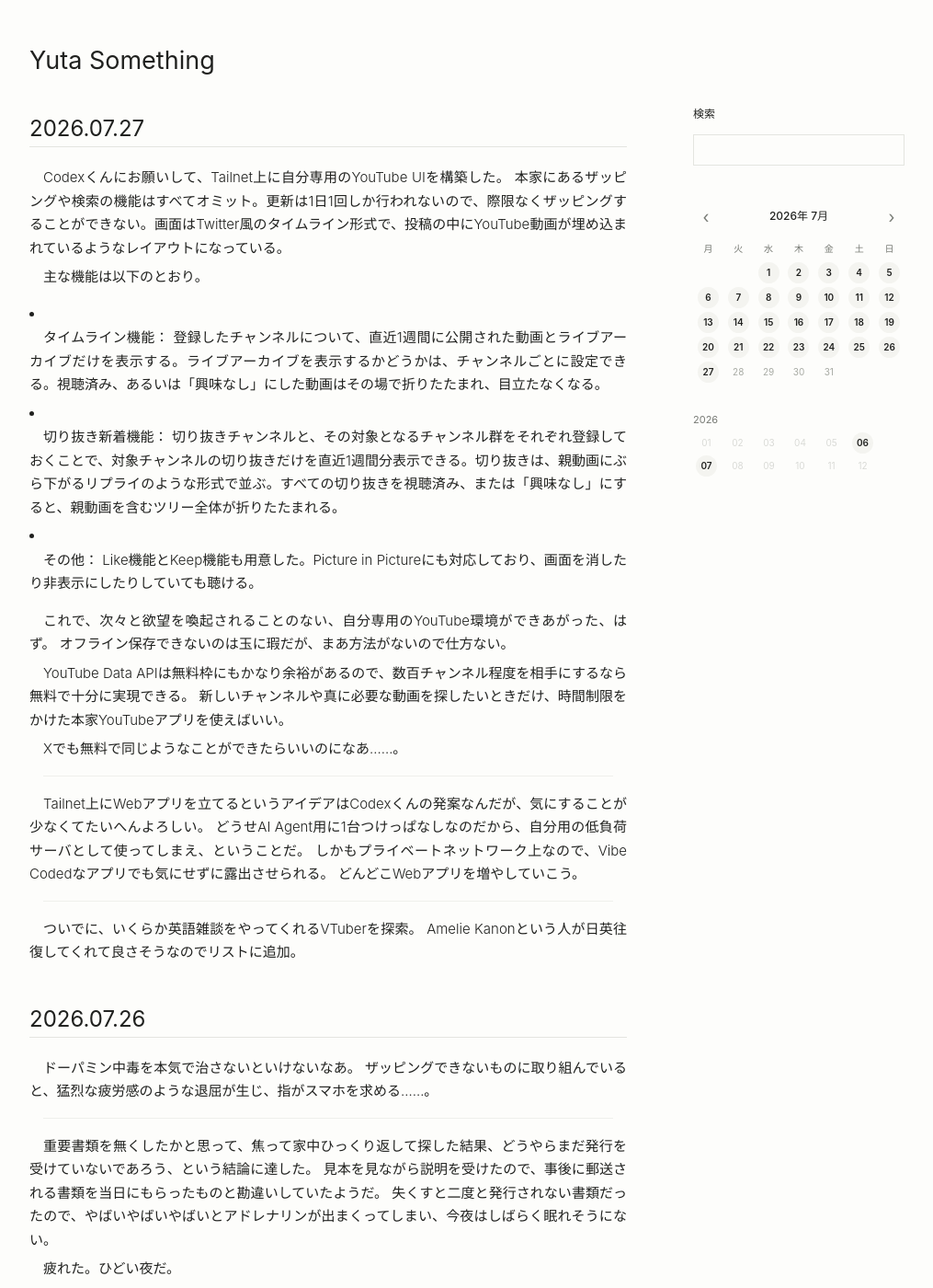
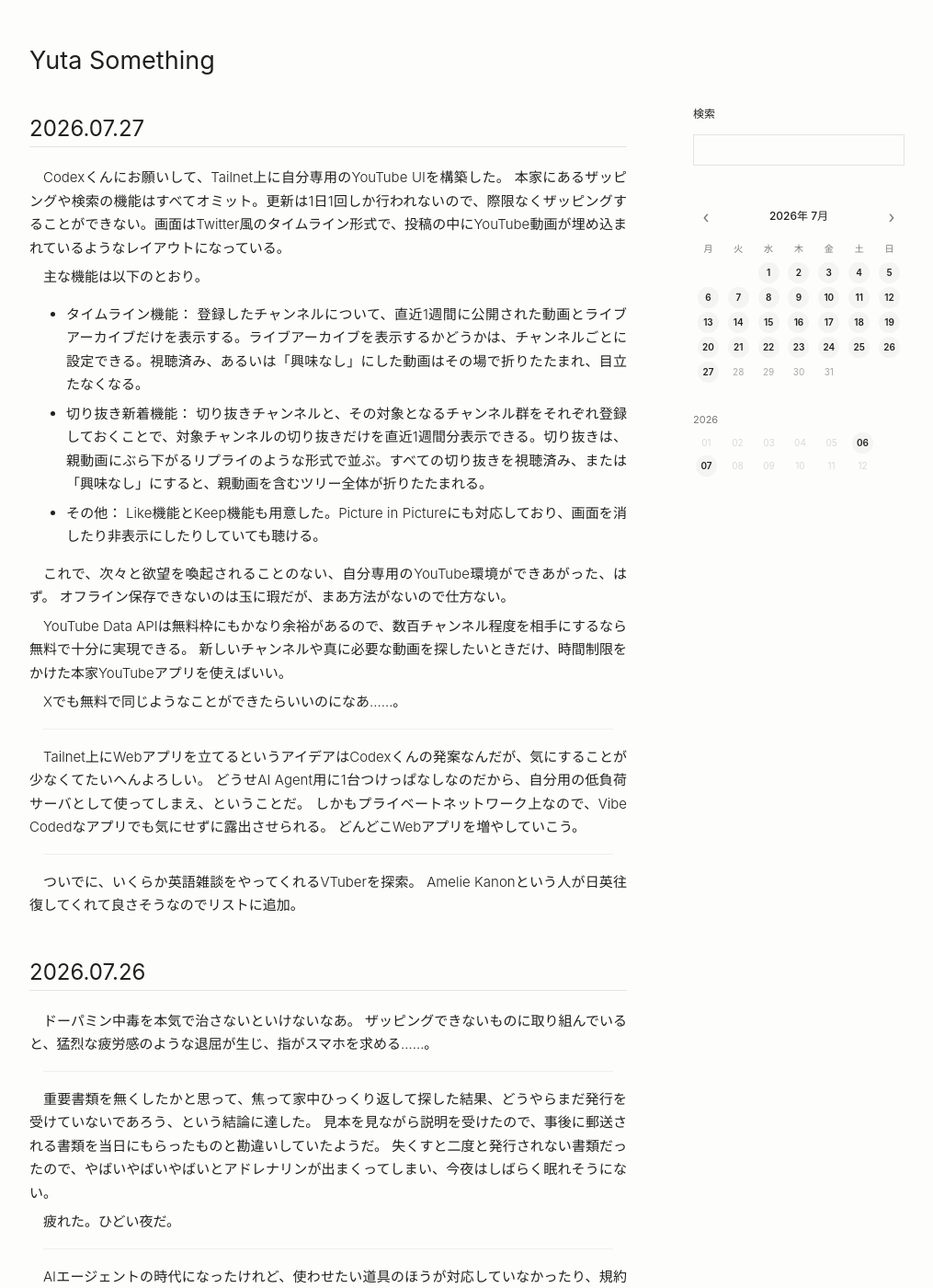
Before and after one commit to yutasth/weblog, a Jekyll site: the page built from index.html, in a window 1280 px wide and 1400 px high. Shown: the whole window at 92% size, without its empty margins (132-1147 px from the left). Built offline with Jekyll 4.4.1, drawn with Linux system fonts in a browser that asks for light colours.

Commit message:
Fix paragraph indentation in diary lists

```diff
--- a/assets/css/style.css
+++ b/assets/css/style.css
@@ -142,12 +142,9 @@ button {
     text-indent: 1em;
 }
 
-.entry-body ul,
-.entry-body ol,
-.post-body ul,
-.post-body ol {
-    padding-left: 0;
-    list-style-position: inside;
+.entry-body li p,
+.post-body li p {
+    text-indent: 0;
 }
 
 .entry-body hr,
```
